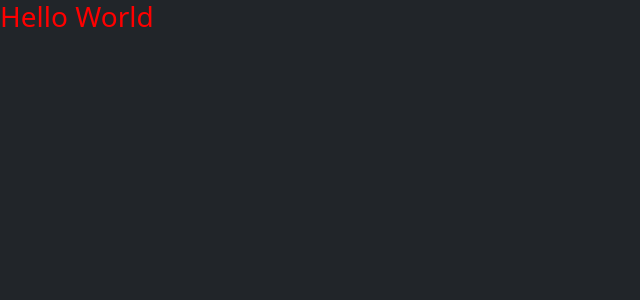
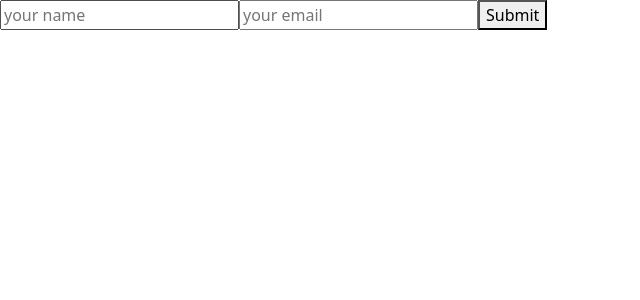
Before and after one commit to kewalkhondekar25/React-Under-The-Hood, a React (Vite) app: page / in a window 1280 px wide. Shown: the top 300 px of the page, without its empty margins (0-640 px from the left). Built offline with nearby package versions, Linux system fonts and the light colour scheme.

Commit message:
feat - API request added

```diff
--- a/src/App.jsx
+++ b/src/App.jsx
@@ -33,6 +33,7 @@ import { EventHandling } from './Components/EventHandling/EventHandling'
 import { Forms } from './Components/Forms/Forms'
 import { ControlComp } from './Components/ControlUncontrolComp/ControlComp'
 import { InnerHtml } from './Components/InnerHtml/InnerHtml'
+import { Api } from './Components/API_Request/Api'
 
 function App() {
 
@@ -68,7 +69,8 @@ function App() {
       {/* <EventHandling/> */}
       {/* <Forms/> */}
       {/* <ControlComp/> */}
-      <InnerHtml/>
+      {/* <InnerHtml/> */}
+      <Api/>
     </>
   )
 }
--- /dev/null
+++ b/src/Components/API_Request/Api.jsx
@@ -0,0 +1,29 @@
+import React, { useState } from 'react'
+
+export const Api = () => {
+    const [userDetails, setUserDetails] = useState({
+        name: "",
+        email: ""
+    });
+
+    const handleName = (e) => {
+        setUserDetails({
+            name: e.target.value,
+            email: userDetails.email
+        })
+    };
+
+    const handleEmail = (e) => {
+        setUserDetails({
+            name: userDetails.name,
+            email: e.target.value
+        })
+    }
+  return (
+    <div>
+        <input type="text" placeholder='your name' onChange={handleName} />
+        <input type="email" placeholder='your email' onChange={handleEmail}  />
+        <button onClick={() => console.log(userDetails)}>Submit</button>
+    </div>
+  )
+}
```
